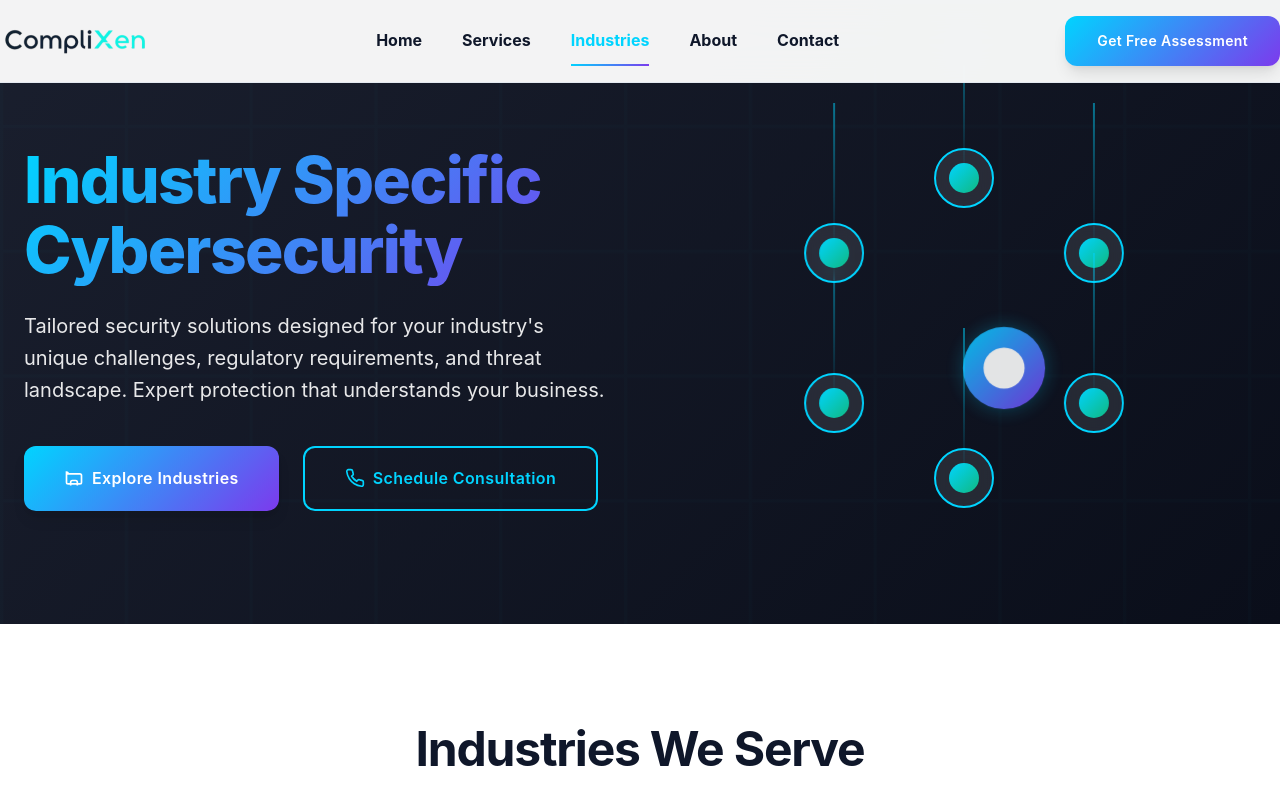
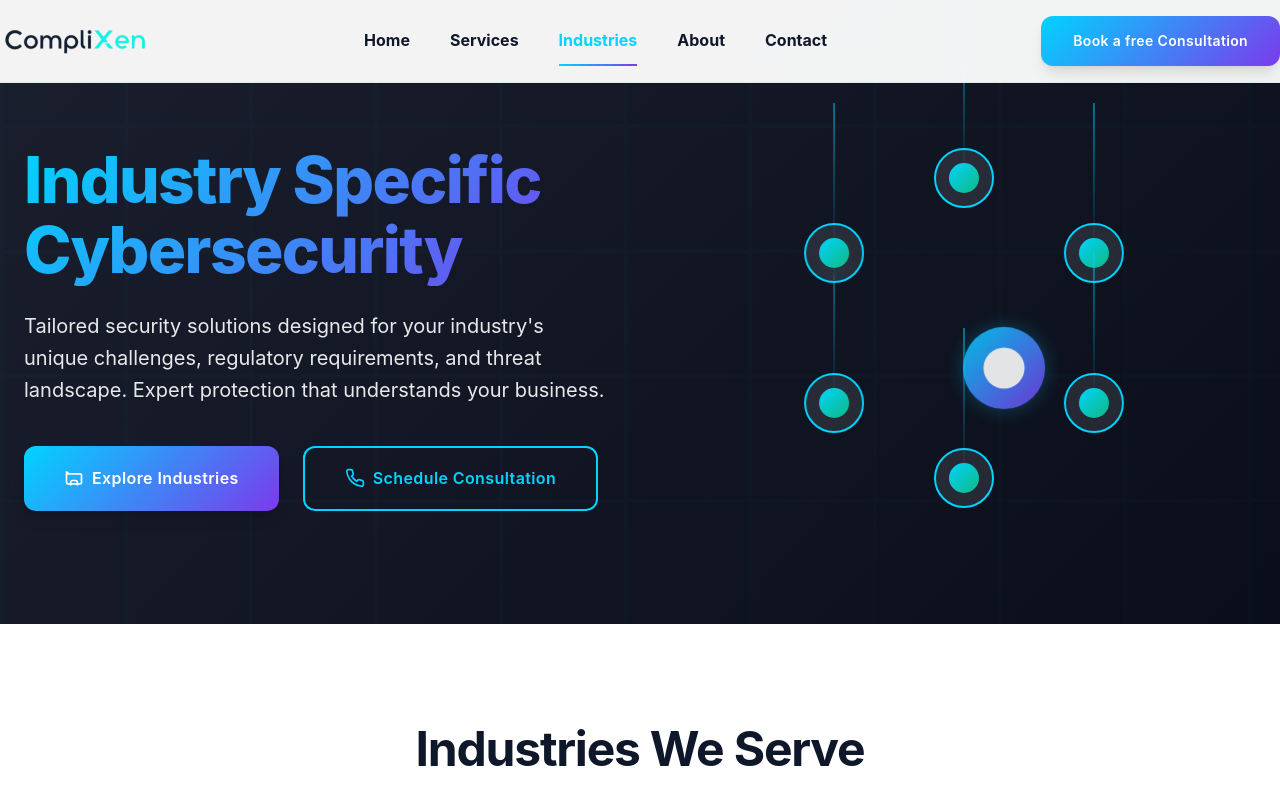
Before and after one commit to Complixen/compixen.github.io, a plain HTML site: page industries.html in a window 1280 px wide. Shown: the top 791 px of the page. Drawn offline with Linux system fonts and the light colour scheme.

Commit message:
Update industries.html

```diff
--- a/industries.html
+++ b/industries.html
@@ -49,7 +49,7 @@
             </div>
 
             <div class="nav__actions">
-                <a href="contact" class="btn btn--primary">Get Free Assessment</a>
+                <a href="contact" class="btn btn--primary">Book a free Consultation</a>
                 <div class="nav__toggle" id="nav-toggle">
                     <i class="nav__toggle-icon"></i>
                 </div>
```
